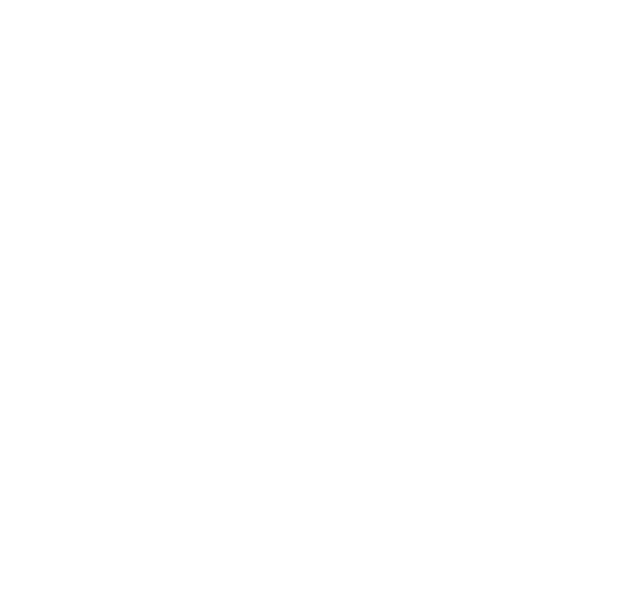
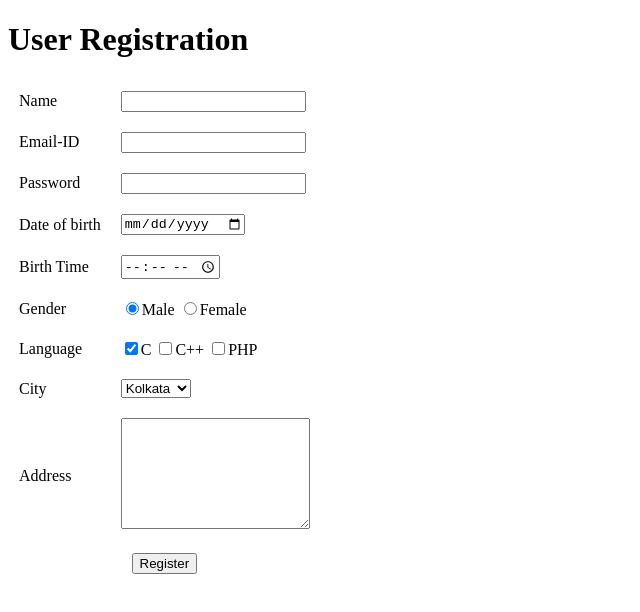
Before and after one commit to saumitraid/PHP37, a plain HTML site: page form.html in a window 1280 px wide. Shown: the whole page, without its empty margins (0-640 px from the left). Drawn offline with Linux system fonts and the light colour scheme.

Commit message:
reg complete

```diff
--- a/form.html
+++ b/form.html
@@ -6,6 +6,76 @@
     <title>Registration</title>
 </head>
 <body>
-
+    <h1>User Registration</h1>
+    <form name="frm">
+        <table cellpadding="9">
+            <tbody>
+                <tr>
+                    <td>Name</td>
+                    <td>
+                        <input type="text" name="full_name" required>
+                    </td>
+                </tr>
+                <tr>
+                    <td>Email-ID</td>
+                    <td>
+                        <input type="email" name="email_id">
+                    </td>
+                </tr>
+                <tr>
+                    <td>Password</td>
+                    <td><input type="password" name="pwd"></td>
+                </tr>
+                <tr>
+                    <td>Date of birth</td>
+                    <td>
+                        <input type="date" name="dob">
+                    </td>
+                </tr>
+                <tr>
+                    <td>Birth Time</td>
+                    <td>
+                        <input type="time" name="btime">
+                    </td>
+                </tr>
+                <tr>
+                    <td>Gender</td>
+                    <td>
+                        <input type="radio" name="gender" value="Male" checked>Male
+                        <input type="radio" name="gender" value="Female">Female
+                    </td>
+                </tr>
+                <tr>
+                    <td>Language</td>
+                    <td>
+                        <input type="checkbox" name="lang" value="C" checked>C
+                        <input type="checkbox" name="lang" value="C++">C++
+                        <input type="checkbox" name="lang" value="PHP">PHP
+                    </td>
+                </tr>
+                <tr>
+                    <td>City</td>
+                    <td>
+                        <select name="city">
+                            <option value="Kolkata">Kolkata</option>
+                            <option value="Delhi">Delhi</option>
+                            <option value="Mumbai">Mumbai</option>
+                        </select>
+                    </td>
+                </tr>
+                <tr>
+                    <td>Address</td>
+                    <td>
+                        <textarea name="address" cols="21" rows="7"></textarea>
+                    </td>
+                </tr>
+                <tr>
+                    <td colspan="2" align="center">
+                        <input type="submit" name="ok" value="Register">
+                    </td>
+                </tr>
+            </tbody>
+        </table>
+    </form>
 </body>
 </html>
```
